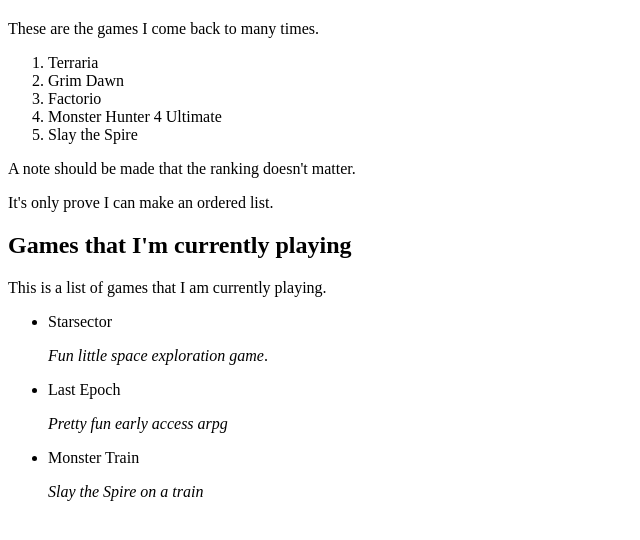
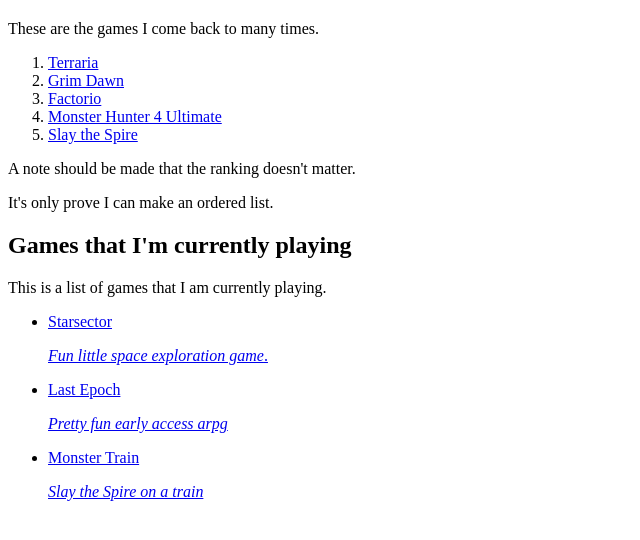
Before and after one commit to JasoFal/games-i-like, a plain HTML site: page games-i-like.html in a window 1280 px wide. Shown: the part 60-600 px from the top of the page, without its empty margins (0-640 px from the left). Drawn offline with Linux system fonts and the light colour scheme.

Commit message:
add links

```diff
--- a/games-i-like.html
+++ b/games-i-like.html
@@ -7,23 +7,64 @@
   <h1><strong>All Time Favorites</strong></h1>
   <p>These are the games I come back to many times.</p>
   <ol>
-    <li>Terraria</li>
-    <li>Grim Dawn</li>
-    <li>Factorio</li>
-    <li>Monster Hunter 4 Ultimate</li>
-    <li>Slay the Spire</li>
+    <li>
+      <a href="https://store.steampowered.com/app/105600/Terraria/">
+        Terraria
+
+      </a>
+    </li>
+    <li>
+      <a href="https://store.steampowered.com/app/219990/Grim_Dawn/">
+        Grim Dawn
+
+      </a>
+    </li>
+    <li>
+      <a href="https://store.steampowered.com/app/427520/Factorio/">
+        Factorio
+
+      </a>
+    </li>
+    <li>
+      <a href="https://www.nintendo.com/store/products/monster-hunter-4-ultimate-3ds/">
+        Monster Hunter 4 Ultimate
+
+      </a>
+    </li>
+    <li>
+      <a href="https://store.steampowered.com/app/646570/Slay_the_Spire/">
+        Slay the Spire
+
+      </a>
+    </li>
   </ol>
   <p>A note should be made that the ranking doesn't matter.</p>
   <p>It's only prove I can make an ordered list.</p>
   <h2><strong>Games that I'm currently playing</strong></h2>
   <p>This is a list of games that I am currently playing.</p>
   <ul>
-    <li>Starsector</li>
-    <p><em>Fun little space exploration game</em>.</p>
-    <li>Last Epoch</li>
-    <p><em>Pretty fun early access arpg</em></p>
-    <li>Monster Train</li>
-    <p><em>Slay the Spire on a train</em></p>
+    <li>
+      <a href="https://fractalsoftworks.com/">
+        Starsector
+
+        <p><em>Fun little space exploration game</em>.</p>
+      </a>
+    </li>
+    <li>
+      <a href="https://store.steampowered.com/app/899770/Last_Epoch/">
+        Last Epoch
+
+        <p><em>Pretty fun early access arpg</em></p>
+      </a>
+    </li>
+    <li>
+      <a href="https://store.steampowered.com/app/1102190/Monster_Train/">
+        Monster Train
+
+        <p><em>Slay the Spire on a train</em></p>
+      </a>
+    </li>
+
   </ul>
 </body>
 </html>
```
